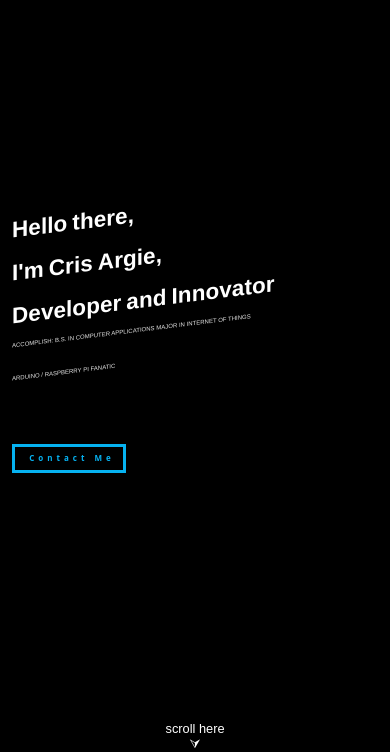
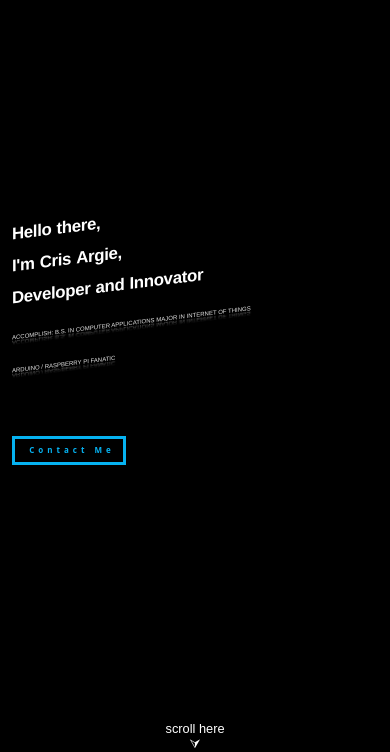
Before and after one commit to CrisArgie/my_portfolio.github.io, a plain HTML site: page index.html in a window 390 px wide. Shown: the part 92-844 px from the top of the page. Drawn offline with Linux system fonts and the light colour scheme.

Commit message:
reflection

```diff
--- a/index.html
+++ b/index.html
@@ -51,7 +51,7 @@
             <div class="min-vh-100 relative flex ai-center jc-center flex-column" style="z-index: 100;">
                 <div class="flex flex-column">
                     <div class="row">
-                        <div class="col-sm-12">
+                        <div class="col-sm-12 mb-3">
                             <div class="title-head anim-typing" data-text="Hello there,">
                                 <h3 class="text-white">
                                     <span class="blast-a" aria-hidden="true">H</span>
--- a/style.css
+++ b/style.css
@@ -326,7 +326,7 @@ a {
     }
 
     .title-head {
-        font-size: 0.4em;
+        font-size: 0.3em;
         letter-spacing: 1.5px;
         font-weight: 500;
         line-height: 1.9;
@@ -355,7 +355,7 @@ a {
         -webkit-background-clip: text;
         color: transparent;
         opacity: 0.5;
-    }
+    } */
 
     .title-foot:before {
         content: attr(data-text);
@@ -364,12 +364,12 @@ a {
         left: 0;
         transform-origin: bottom;
         transform: rotateX(180deg);
-        line-height: 1.4em;
-        background: linear-gradient(0deg, #fff 0, transparent 80%);
+        line-height: 24em;
+        background: linear-gradient(0deg, #fff 0, transparent 90%);
         -webkit-background-clip: text;
         color: transparent;
-        opacity: 0.5;
-    } */
+        opacity: 0.8;
+    }
 }
 
 /* End mobile design */
```
